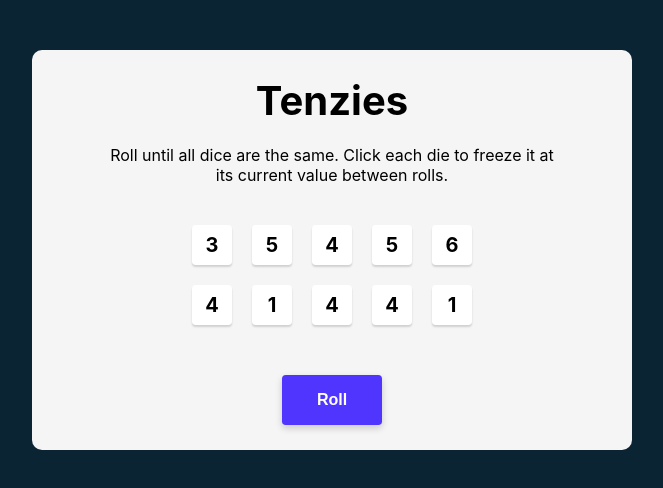
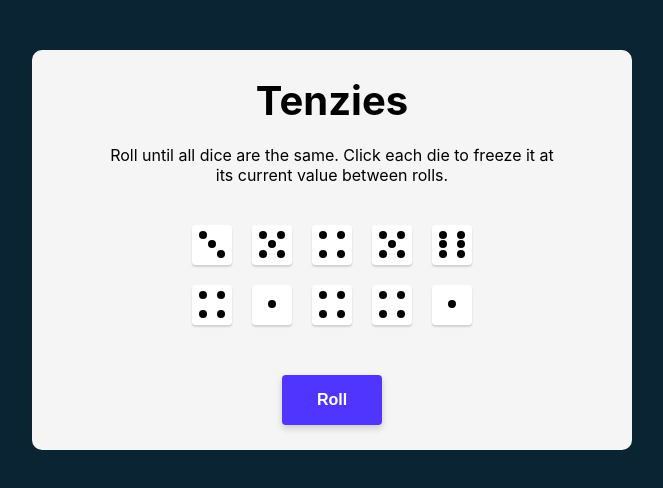
Before and after one commit to rfveds/tenzis-react, a React (Create React App) app: page / in a window 1280 px wide. Shown: the top 488 px of the page, without its empty margins (308-971 px from the left). Built offline with nearby package versions, Linux system fonts and the light colour scheme; the HTML template or start-up script is replaced by a standard one.

Commit message:
real dots on the dice

```diff
--- a/src/Die.css
+++ b/src/Die.css
@@ -3,14 +3,108 @@
     width: 40px;
     box-shadow: 0px 2px 2px rgba(0, 0, 0, 0.15);
     border-radius: 3.81277px;
-    display: flex;
+    display: grid;
+    grid-template-columns: repeat(3, 1fr);
+    grid-template-rows: repeat(3, 1fr);
     align-items: center;
-    justify-content: center;
-    cursor: pointer;
+    padding: 6px;
 }
 
-.die p {
-    font-size: 20px;
-    text-align: center;
-    font-weight: 700;
+.dot {
+    background-color: #000;
+    width: 8px;
+    height: 8px;
+    border-radius: 50%;
+    margin: auto ;
 }
+
+/* one */
+.die1--1 {
+    grid-column: 2;
+    grid-row: 2;
+}
+/* two */
+.die2--1 {
+    grid-column: 1;
+    grid-row: 1;
+}
+.die2--2 {
+    grid-column: 3;
+    grid-row: 3;
+}
+/* three */
+.die3--1 {
+    grid-column: 1;
+    grid-row: 1;
+}
+.die3--2 {
+    grid-column: 2;
+    grid-row: 2;
+}
+.die3--3 {
+    grid-column: 3;
+    grid-row: 3;
+}
+/* four */
+.die4--1 {
+    grid-column: 1;
+    grid-row: 1;
+}
+.die4--2 {
+    grid-column: 1;
+    grid-row: 3;
+}
+.die4--3 {
+    grid-column: 3;
+    grid-row: 1;
+}
+.die4--4 {
+    grid-column: 3;
+    grid-row: 3;
+}
+/* five */
+.die5--1 {
+    grid-column: 1;
+    grid-row: 1;
+}
+.die5--2 {
+    grid-column: 3;
+    grid-row: 1;
+}
+.die5--3 {
+    grid-column: 2;
+    grid-row: 2;
+}
+.die5--4 {
+    grid-column: 1;
+    grid-row: 3;
+}
+.die5--5 {
+    grid-column: 3;
+    grid-row: 3;
+}
+/* six */
+.die6--1 {
+    grid-column: 1;
+    grid-row: 1;
+}
+.die6--2 {
+    grid-column: 1;
+    grid-row: 2;
+}
+.die6--3 {
+    grid-column: 1;
+    grid-row: 3;
+}
+.die6--4 {
+    grid-column: 3;
+    grid-row: 1;
+}
+.die6--5 {
+    grid-column: 3;
+    grid-row: 2;
+}
+.die6--6 {
+    grid-column: 3;
+    grid-row: 3;
+}
--- a/src/Die.js
+++ b/src/Die.js
@@ -7,10 +7,17 @@ function Die(props) {
     backgroundColor: props.isHeld ? "#59E391" : "white"
   }
 
+  const a = []
+
+  for(let i = 1; i <= props.number; i++){
+    a.push(
+      <div class={`dot die${props.number}--${i}`}></div>
+    )
+  }
 
   return (
     <div className="die" style={styles} onClick={props.holdDice}>
-      <p>{props.number}</p>
+      {a}
     </div >
   );
 }
```
Also changed, not shown: src/App.js (line endings or trailing spaces).
